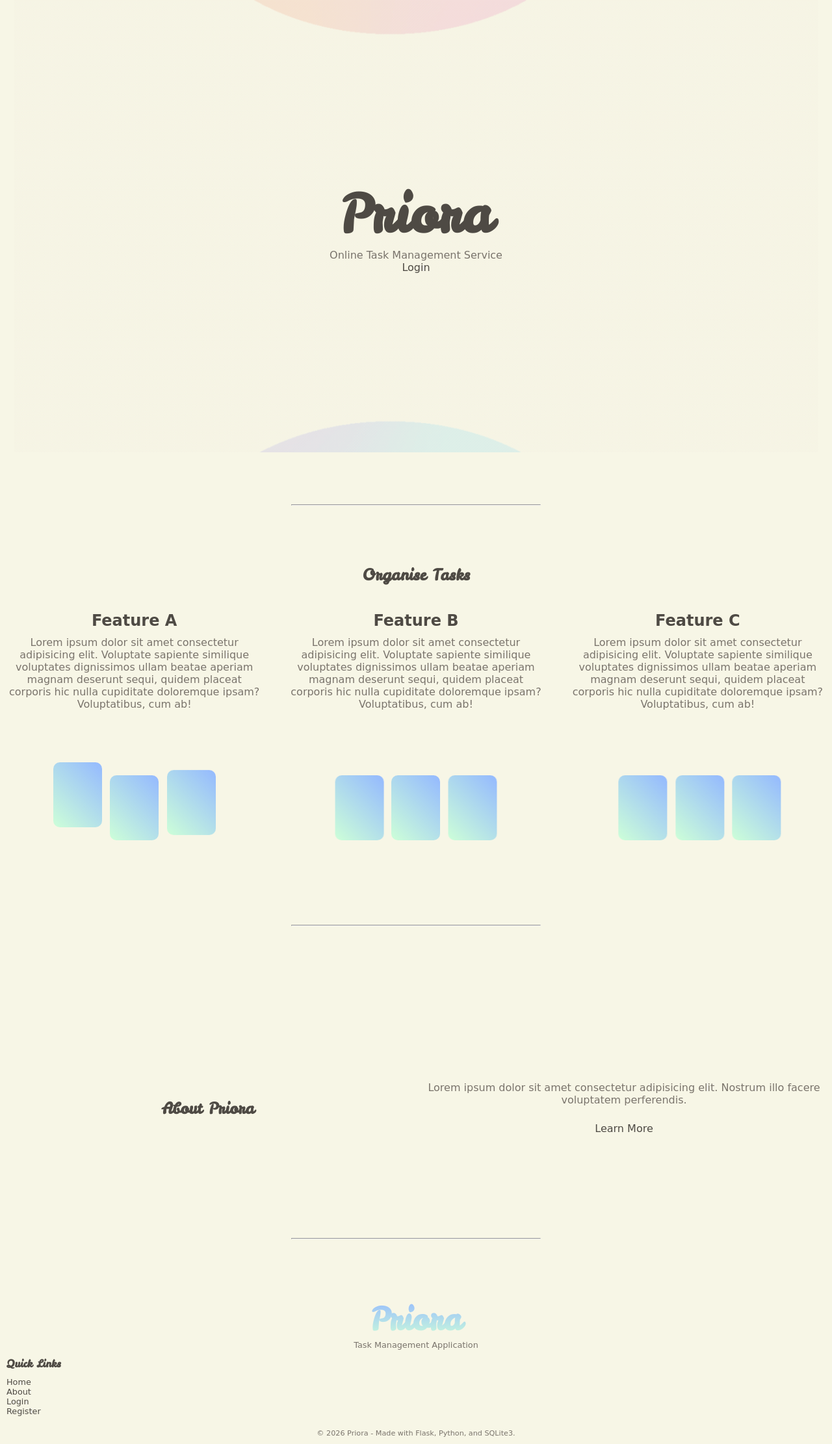
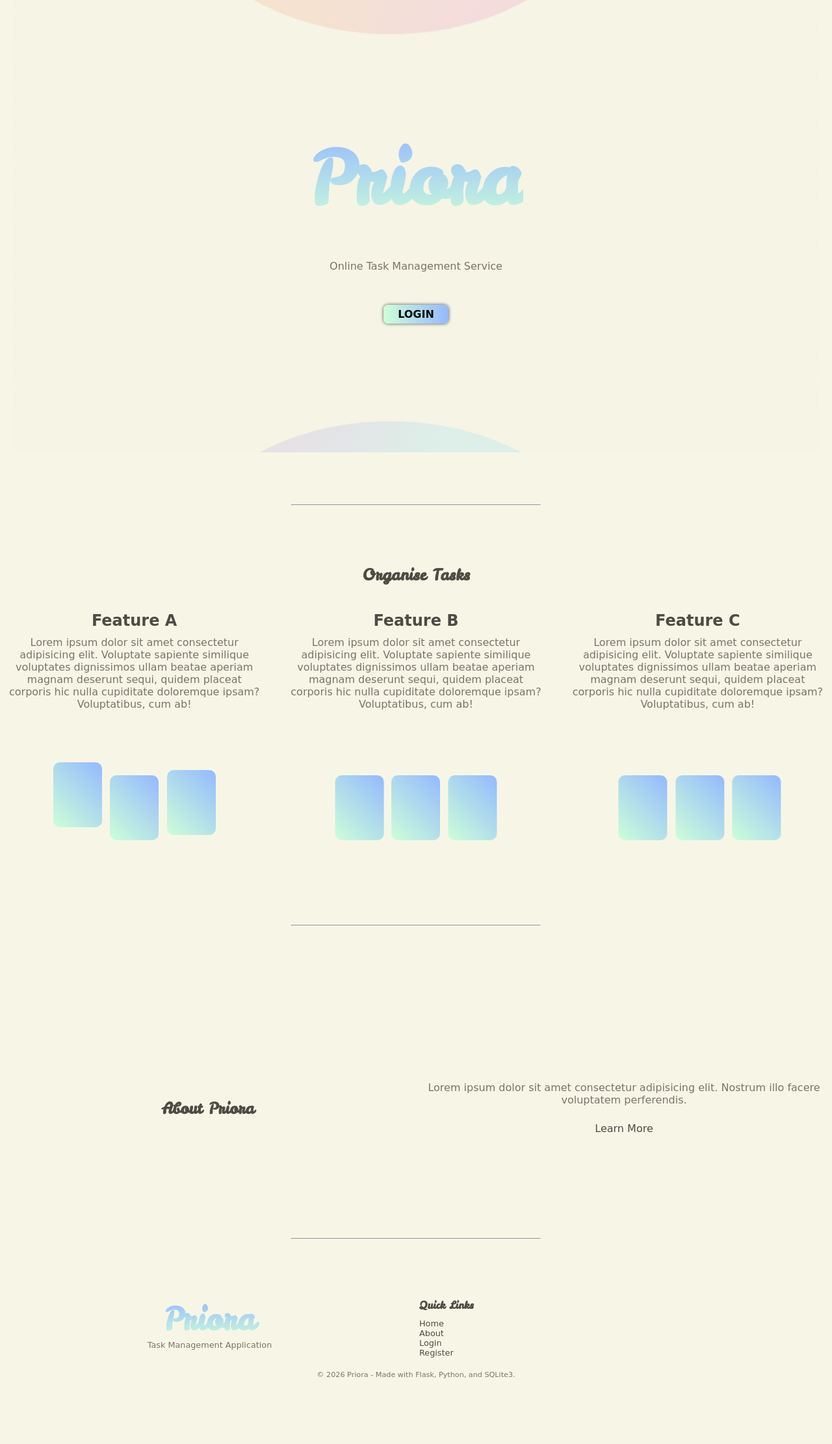
Before and after one commit to Sheikh-H/Priora-Task-Manager, a Flask app: page / in a window 1280 px wide. Shown: the part 75-2297 px from the top of the page at 65% size. After the commit the page ends 2196 px from the top, so only its background shows below. Run offline with Flask 3, Linux system fonts and the light colour scheme; some libraries are stand-ins or nearby versions.

Commit message:
Before moving forward to making the rest of the pages. My styles.css file is getting a little large and unorganised. I would like to follow a template or function to organise all styles and place them in the correct order. This way, making styles and referencing them would become easier. refactoring would be smoother and quicker too. After speaking with ChatGPT, I was given this method which I will first organise and then do

```diff
--- a/static/css/styles.css
+++ b/static/css/styles.css
@@ -219,13 +219,28 @@ hr{
     display: flex;
     flex-direction: column;
     justify-content: center;
+    align-items: center;
     width: 100%;
     height: 89vh;
+    gap: 20px;
+}
+
+.home-login-button{
+    border-radius: 7px;
+    width: 100px;
+    padding: 5px;
+    background: var(--hero-gradient);
+    box-shadow: 0 0 5px var(--box-shadow);
+    color: black;
+    font-weight: bold;
 }
 
 .hero-section h1 {
     font-size: 5rem;
-    color: var(--primary-text);
+    background: linear-gradient(0deg, #CDFFD8, #94B9FF);
+    -webkit-background-clip: text;
+    background-clip: text;
+    color: transparent;
 }
 
 .gradient-text {
@@ -523,6 +538,111 @@ input:-webkit-autofill:active {
     text-align: center;
 }
 
+
+
+
+
+
+
+
+
+
+
+
+
+
+
+
+
+
+
+
+
+
+
+
+
+/* ==========================
+   Desktop
+========================== */
+
+.footer-section {
+    padding: 10px;
+    display: flex;
+    flex-direction: column;
+    justify-content: space-between;
+    gap: 20px;
+}
+
+.footer-top {
+    display: grid;
+    grid-template-columns: repeat(1, 1fr);
+    gap: 10px;
+}
+
+.footer-top h1 {
+    font-size: 3rem;
+    ;
+}
+
+.footer-top p {
+    font-size: 0.8rem;
+}
+
+.footer-top>div {
+    width: 100%;
+}
+
+.footer-top div:nth-child(1) {
+    text-align: center;
+}
+
+.footer-top strong {
+    font-size: 1rem;
+    font-weight: bold;
+    font-family: 'Leckerli One', cursive;
+    color: var(--primary-text);
+}
+
+.footer-top div ul {
+    margin-top: 10px;
+}
+
+.footer-top div ul li {
+    list-style-type: none;
+    font-size: 0.8rem;
+}
+
+.logout-button-footer {
+    font-size: 0.8rem;
+    background: none;
+    border: none;
+    color: var(--primary-text);
+    font-family: cursive;
+}
+
+.logout-button-footer:hover {
+    cursor: pointer;
+    font-weight: bold;
+}
+
+.footer-bottom {
+    width: 100%;
+    text-align: center;
+    font-size: 0.7rem;
+}
+
+.error-section {
+    display: flex;
+    flex-direction: column;
+    text-align: center;
+    justify-content: center;
+    align-items: center;
+    gap: 25px;
+    height: 85vh;
+}
+
+
 /* ==========================
    Desktop
 ========================== */
@@ -535,6 +655,7 @@ input:-webkit-autofill:active {
     .register-login-section form {
         width: 70%;
     }
+
     .form-right{
         justify-content: flex-start;
         align-items: flex-start;
@@ -583,6 +704,11 @@ input:-webkit-autofill:active {
         background-image: var(--hero-bg-dk);
         height: 87vh;
         background-size: contain;
+        gap: 50px;
+    }
+
+    .hero-section h1{
+        font-size: 7rem;
     }
 
     .flash-container {
@@ -627,7 +753,6 @@ input:-webkit-autofill:active {
 
     .hero-section h1 {
         font-size: 7rem;
-        color: var(--primary-text);
     }
 
     .nav-bar {
@@ -650,6 +775,7 @@ input:-webkit-autofill:active {
         background-size: cover;
         height: 92vh;
     }
+
     .flash {
         font-size: 1.2rem;
     }
@@ -658,80 +784,3 @@ input:-webkit-autofill:active {
         top: 100px;
     }
 }
-
-/* footer */
-.footer-section {
-    padding: 10px;
-    display: flex;
-    flex-direction: column;
-    justify-content: space-between;
-    gap: 20px;
-}
-
-.footer-top {
-    display: grid;
-    grid-template-columns: repeat(1, 1fr);
-    gap: 10px;
-}
-
-.footer-top h1 {
-    font-size: 3rem;
-    ;
-}
-
-.footer-top p {
-    font-size: 0.8rem;
-}
-
-.footer-top > div {
-    width: 100%;
-}
-
-.footer-top div:nth-child(1) {
-    text-align: center;
-}
-
-.footer-top strong {
-    font-size: 1rem;
-    font-weight: bold;
-    font-family: 'Leckerli One', cursive;
-    color: var(--primary-text);
-}
-
-.footer-top div ul {
-    margin-top: 10px;
-}
-
-.footer-top div ul li {
-    list-style-type: none;
-    font-size: 0.8rem;
-}
-
-.logout-button-footer{
-    font-size: 0.8rem;
-    background: none;
-    border: none;
-    color: var(--primary-text);
-    font-family: cursive;
-}
-
-.logout-button-footer:hover{
-    cursor: pointer;
-    font-weight: bold;
-}
-
-.footer-bottom {
-    width: 100%;
-    text-align: center;
-    font-size: 0.7rem;
-}
-
-.error-section {
-    display: flex;
-    flex-direction: column;
-    text-align: center;
-    justify-content: center;
-    align-items: center;
-    gap: 25px;
-    height: 85vh;
-}
--- /dev/null
+++ b/static/css/styles2.css
@@ -0,0 +1,6 @@
+@import url('.css');
+/* Organise the css files into individual folders/files. */
+/* use the @import to pull the file in to styles.css */
+/* Then load the styles sheet in layout.html */
+/* Keep the media queries to each file as this would make it easier to code in mobile layouts.  */
+/* once media queries are complete. Merge them into one file and load following this style */
--- a/templates/main/home.html
+++ b/templates/main/home.html
@@ -1,8 +1,8 @@
 {% extends 'layout.html' %} {% block content %}
 <section class="hero-section" id="hero-section">
-  <h1>Priora</h1>
+  <h1 class="gradient-text">Priora</h1>
   <p>Online Task Management Service</p>
-  <div class="home-login-button"><a href="{{url_for('login')}}">Login</a></div>
+  <a class="home-login-button" href="{{url_for('login')}}">LOGIN</a>
 </section>
 <div class="space"></div>
 <div class="horizontal-line">
--- a/templates/user/login.html
+++ b/templates/user/login.html
@@ -25,7 +25,7 @@
           name="email"
           id="email"
           placeholder="Email"
-          value="{{request.form.get('password', '')}}"
+          value="{{request.form.get('email', '')}}"
           required
         />
       </div>
```
